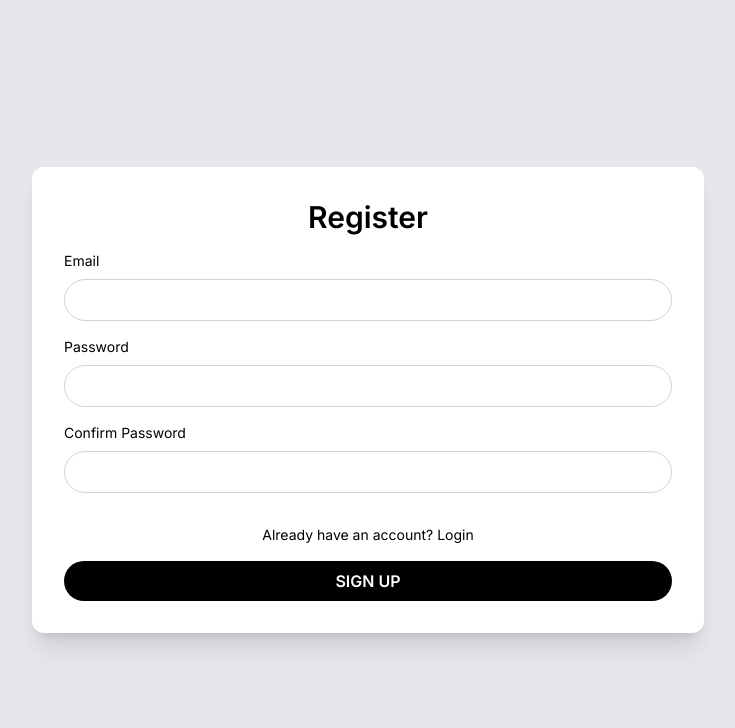
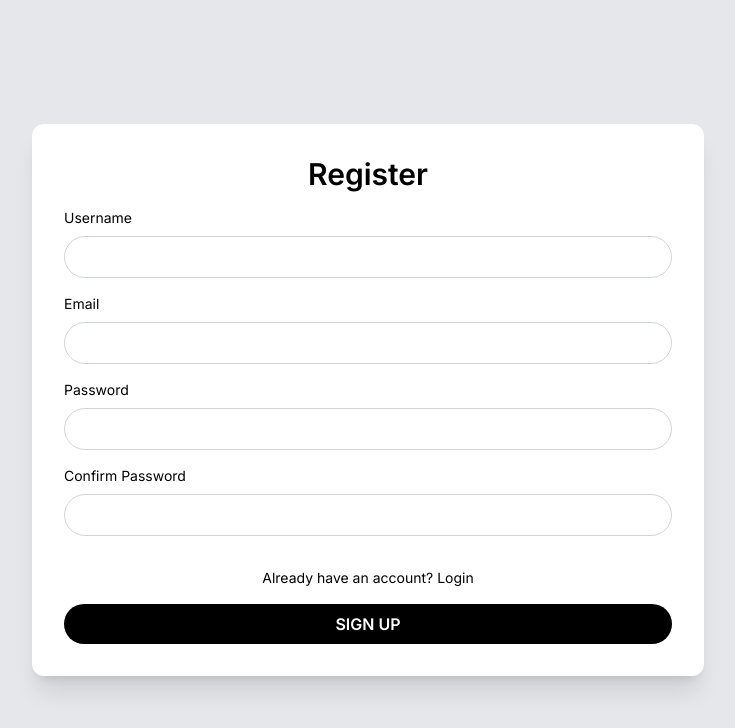
Before and after one commit to comnows/note-easy-next, a Next.js app: page /register in a window 1280 px wide. Shown: the top 728 px of the page, without its empty margins (272-1007 px from the left). Built offline with nearby package versions, Linux system fonts and the light colour scheme; no server answers.

Commit message:
feat: add username to register

```diff
--- a/app/(auth)/register/page.tsx
+++ b/app/(auth)/register/page.tsx
@@ -3,7 +3,7 @@
 import FormInput from "@/app/(auth)/FormInput";
 import ProtectedAuthRoute from "@/app/component/auth/ProtectedAuthRoute";
 import { auth } from "@/app/lib/firebase";
-import { createUserWithEmailAndPassword } from "firebase/auth";
+import { createUserWithEmailAndPassword, updateProfile } from "firebase/auth";
 import Link from "next/link";
 import { useRouter } from "next/navigation";
 import { FormEvent } from "react";
@@ -15,6 +15,7 @@ function Register() {
     e.preventDefault();
 
     const formData = new FormData(e.currentTarget);
+    const username = formData.get("username") as string;
     const email = formData.get("email") as string;
     const password = formData.get("password") as string;
     const confirmPassword = formData.get("confirm-password") as string;
@@ -25,7 +26,12 @@ function Register() {
     }
 
     try {
-      await createUserWithEmailAndPassword(auth, email, password);
+      const userCredential = await createUserWithEmailAndPassword(
+        auth,
+        email,
+        password,
+      );
+      await updateProfile(userCredential.user, { displayName: username });
       router.push("/");
     } catch (error) {
       console.log(error);
@@ -40,6 +46,9 @@ function Register() {
           className="flex-1 flex flex-col items-center bg-white max-w-2xl rounded-xl shadow-xl p-8 m-8"
         >
           <h1 className="text-3xl font-semibold">Register</h1>
+          <div className="w-full flex flex-col mt-4">
+            <FormInput name="username" label="Username" type="text" />
+          </div>
           <div className="w-full flex flex-col mt-4">
             <FormInput name="email" label="Email" type="email" />
           </div>
```
